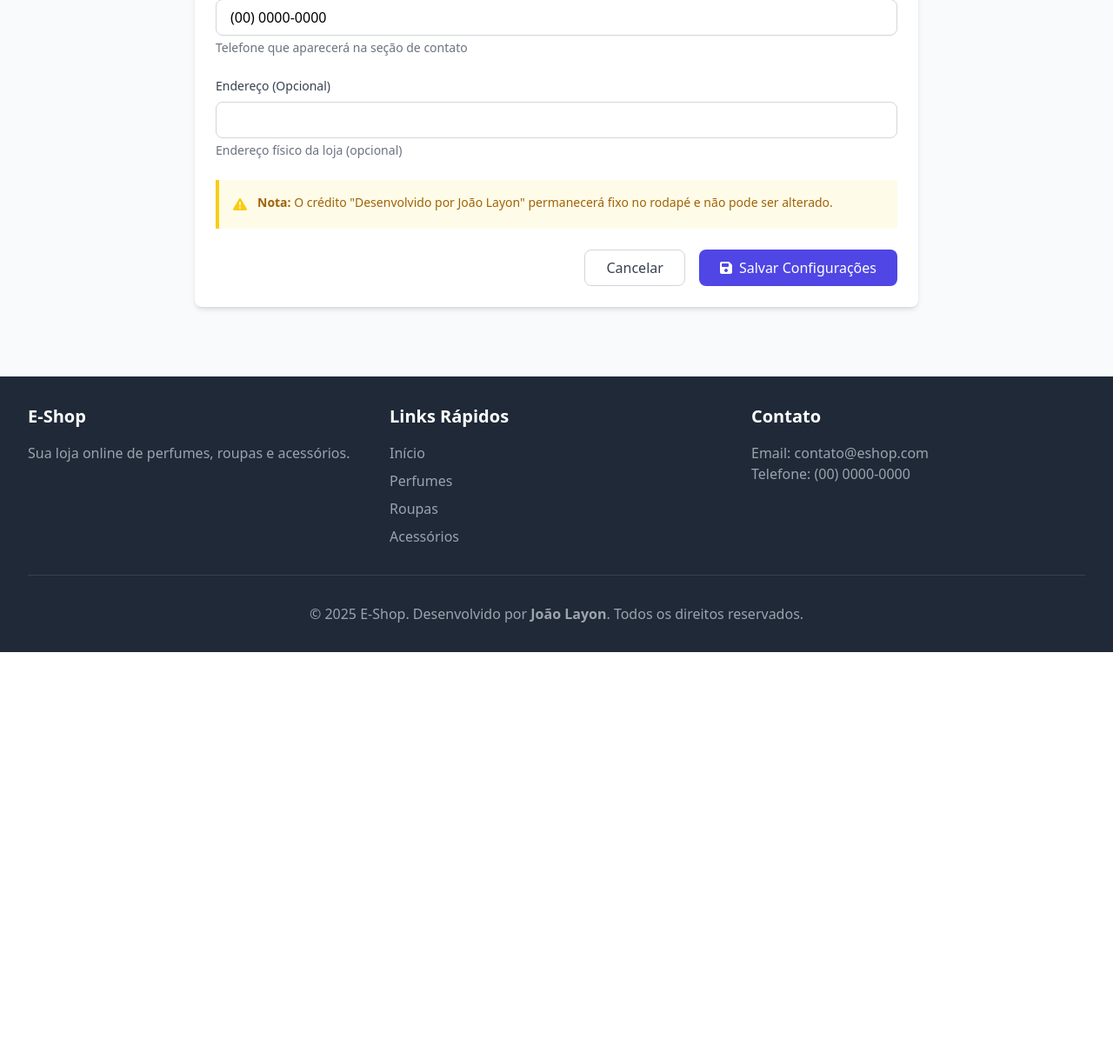
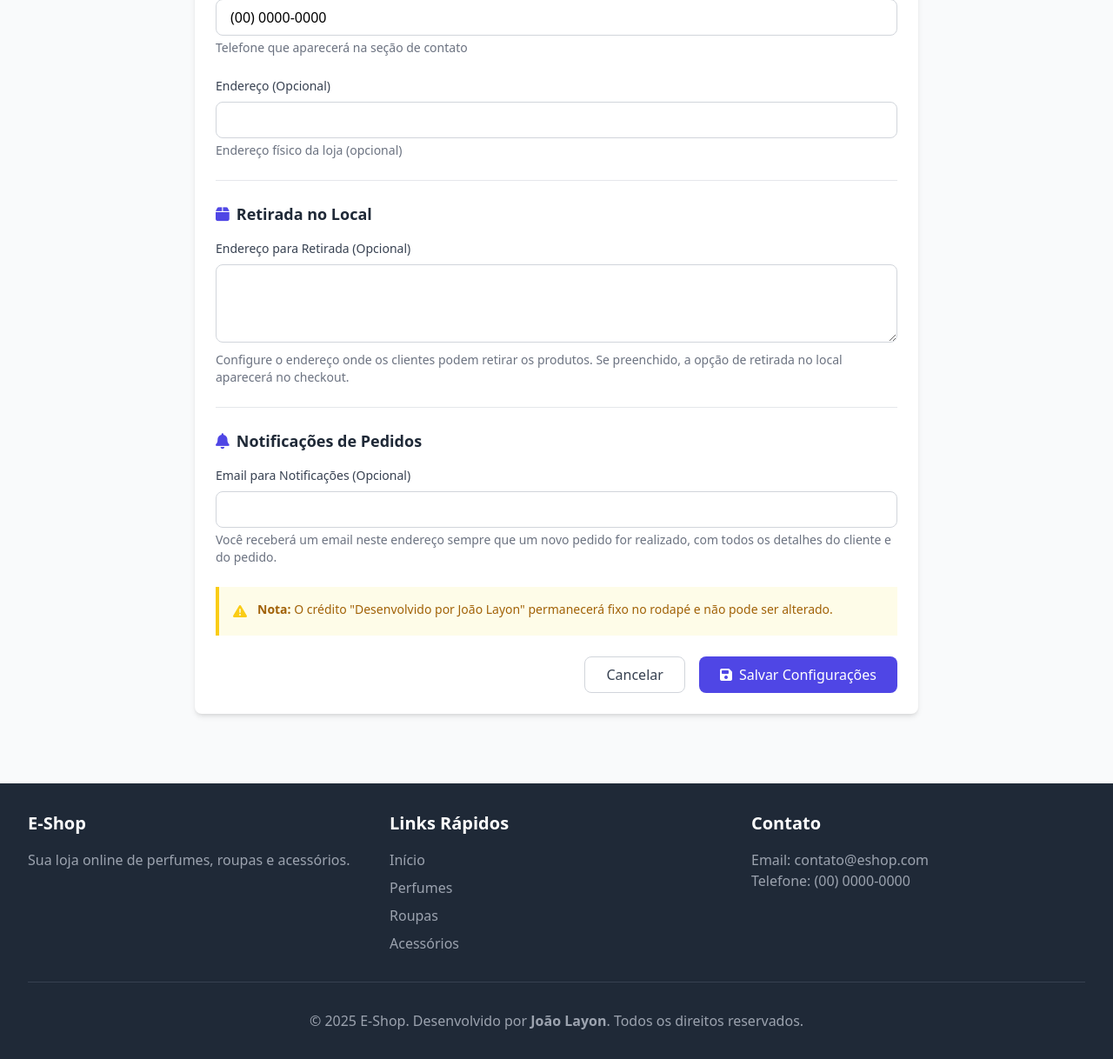
Before and after one commit to DuJao22/Apresentacao-UpComercce, a Flask app: page /admin/configuracoes in a window 1280 px wide. Shown: the part 665-1883 px from the top of the page at 87% size. Before the commit the page ends 1415 px from the top, so only its background shows below. Run offline with Flask 3, Linux system fonts and the light colour scheme; the visitor is signed in with stand-in values (Sample User, id 1); data that the repository does not hold is empty; some libraries are stand-ins or nearby versions.

Commit message:
Allow customers to choose local pickup and receive order notifications
Implement local pickup option in checkout, add email notification settings for admins, and update order creation to include delivery type.

Replit-Commit-Author: Agent
Replit-Commit-Session-Id: f944b3f5-b9c8-48cd-88df-bb8ecefa3dbb
Replit-Commit-Checkpoint-Type: intermediate_checkpoint
Replit-Commit-Screenshot-Url: https://storage.googleapis.com/screenshot-production-us-central1/2603b1c3-efbb-45d0-ab01-4c1e928f44ac/f944b3f5-b9c8-48cd-88df-bb8ecefa3dbb/LsWtusO

```diff
--- a/app/blueprints/admin.py
+++ b/app/blueprints/admin.py
@@ -373,6 +373,8 @@ def configuracoes():
         email_contato = request.form.get('email_contato')
         telefone_contato = request.form.get('telefone_contato')
         endereco = request.form.get('endereco')
+        local_retirada = request.form.get('local_retirada')
+        email_notificacao = request.form.get('email_notificacao')
 
         config_exists = query_db('SELECT id FROM configuracoes_loja WHERE id = 1', one=True)
 
@@ -380,14 +382,15 @@ def configuracoes():
             execute_db('''
                 UPDATE configuracoes_loja
                 SET nome_loja = ?, descricao_loja = ?, email_contato = ?,
-                    telefone_contato = ?, endereco = ?, atualizado_em = CURRENT_TIMESTAMP
+                    telefone_contato = ?, endereco = ?, local_retirada = ?,
+                    email_notificacao = ?, atualizado_em = CURRENT_TIMESTAMP
                 WHERE id = 1
-            ''', (nome_loja, descricao_loja, email_contato, telefone_contato, endereco))
+            ''', (nome_loja, descricao_loja, email_contato, telefone_contato, endereco, local_retirada, email_notificacao))
         else:
             execute_db('''
-                INSERT INTO configuracoes_loja (nome_loja, descricao_loja, email_contato, telefone_contato, endereco)
-                VALUES (?, ?, ?, ?, ?)
-            ''', (nome_loja, descricao_loja, email_contato, telefone_contato, endereco))
+                INSERT INTO configuracoes_loja (nome_loja, descricao_loja, email_contato, telefone_contato, endereco, local_retirada, email_notificacao)
+                VALUES (?, ?, ?, ?, ?, ?, ?)
+            ''', (nome_loja, descricao_loja, email_contato, telefone_contato, endereco, local_retirada, email_notificacao))
 
         execute_db('INSERT INTO logs_admin (usuario_id, acao, detalhes) VALUES (?, ?, ?)',
                    (session['user_id'], 'atualizar_configuracoes', 'Configurações da loja atualizadas'))
@@ -402,6 +405,8 @@ def configuracoes():
             'descricao_loja': 'Sua loja online de perfumes, roupas e acessórios.',
             'email_contato': 'contato@eshop.com',
             'telefone_contato': '(00) 0000-0000',
-            'endereco': ''
+            'endereco': '',
+            'local_retirada': '',
+            'email_notificacao': ''
         }
     return render_template('admin/configuracoes.html', config=config)
--- a/app/templates/admin/configuracoes.html
+++ b/app/templates/admin/configuracoes.html
@@ -68,6 +68,41 @@
                 <p class="mt-1 text-sm text-gray-500">Endereço físico da loja (opcional)</p>
             </div>
 
+            <div class="border-t pt-6">
+                <h3 class="text-lg font-semibold text-gray-800 mb-4">
+                    <i class="fas fa-box mr-2 text-indigo-600"></i>Retirada no Local
+                </h3>
+
+                <div>
+                    <label for="local_retirada" class="block text-sm font-medium text-gray-700 mb-2">
+                        Endereço para Retirada (Opcional)
+                    </label>
+                    <textarea id="local_retirada" name="local_retirada" rows="3"
+                              class="w-full px-4 py-2 border border-gray-300 rounded-lg focus:ring-2 focus:ring-indigo-500 focus:outline-none">{{ config.local_retirada if config and config.local_retirada else '' }}</textarea>
+                    <p class="mt-1 text-sm text-gray-500">
+                        Configure o endereço onde os clientes podem retirar os produtos. Se preenchido, a opção de retirada no local aparecerá no checkout.
+                    </p>
+                </div>
+            </div>
+
+            <div class="border-t pt-6">
+                <h3 class="text-lg font-semibold text-gray-800 mb-4">
+                    <i class="fas fa-bell mr-2 text-indigo-600"></i>Notificações de Pedidos
+                </h3>
+
+                <div>
+                    <label for="email_notificacao" class="block text-sm font-medium text-gray-700 mb-2">
+                        Email para Notificações (Opcional)
+                    </label>
+                    <input type="email" id="email_notificacao" name="email_notificacao"
+                           value="{{ config.email_notificacao if config and config.email_notificacao else '' }}"
+                           class="w-full px-4 py-2 border border-gray-300 rounded-lg focus:ring-2 focus:ring-indigo-500 focus:outline-none">
+                    <p class="mt-1 text-sm text-gray-500">
+                        Você receberá um email neste endereço sempre que um novo pedido for realizado, com todos os detalhes do cliente e do pedido.
+                    </p>
+                </div>
+            </div>
+
             <div class="bg-yellow-50 border-l-4 border-yellow-400 p-4">
                 <div class="flex">
                     <div class="flex-shrink-0">
```
Also changed, not shown: app/blueprints/cart.py (+9 -5 lines), app/templates/shop/checkout.html (+45 -0 lines).
